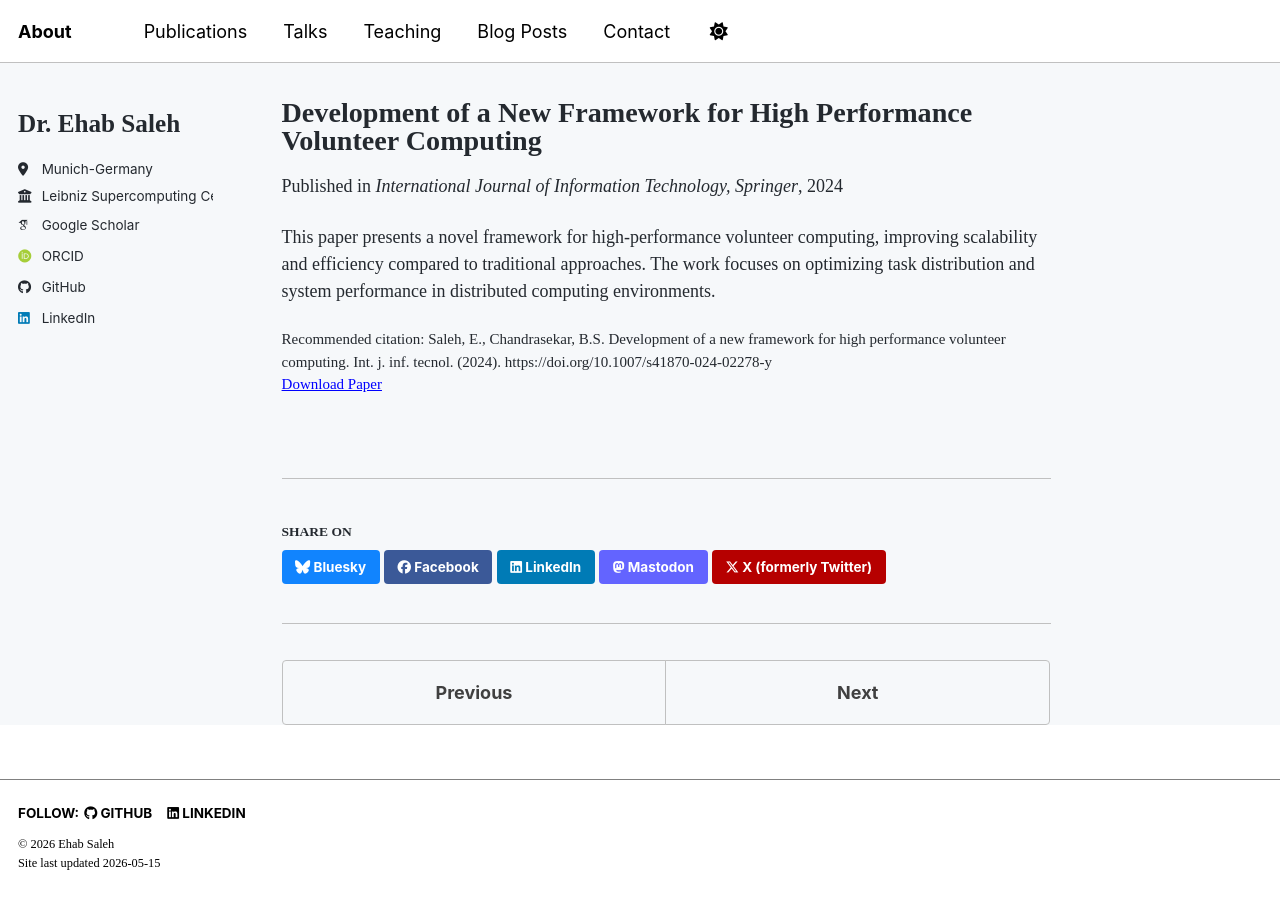
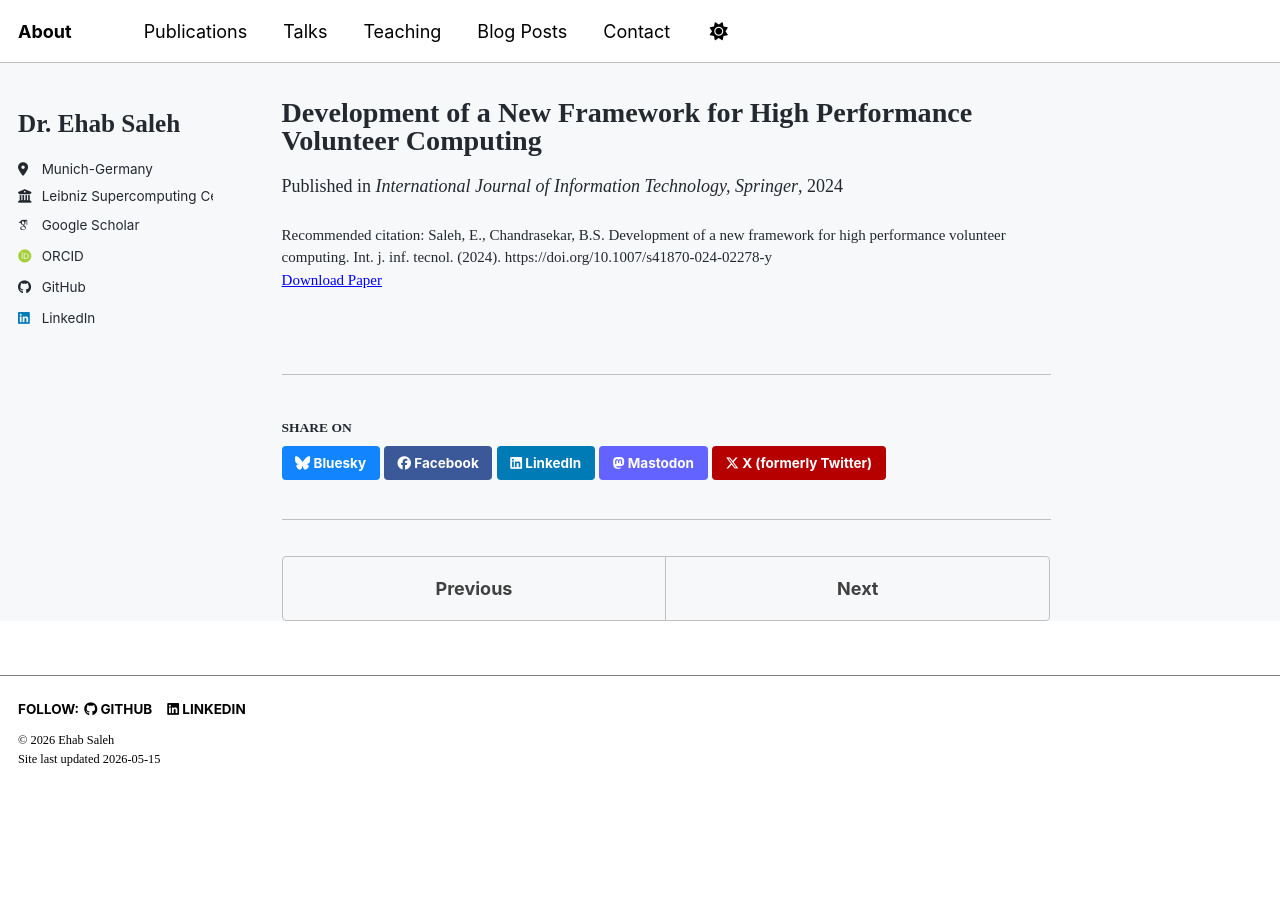
Before and after one commit to ehabosaleh/ehabosaleh.github.io, a Jekyll site: the page built from _publications/2024-volunteer-framework.md, in a window 1280 px wide. Built offline with Jekyll 4.4.1, drawn with Linux system fonts in a browser that asks for light colours; some web fonts are replaced; a script bundle is joined from its source files by our own code; library files that are not in the unit come from our copies.

```diff
--- a/_publications/2024-volunteer-framework.md
+++ b/_publications/2024-volunteer-framework.md
@@ -9,5 +9,3 @@
 author: "Ehab Saleh, B. S. Chandrasekar"
 citation: "Saleh, E., Chandrasekar, B.S. Development of a new framework for high performance volunteer computing. Int. j. inf. tecnol. (2024). https://doi.org/10.1007/s41870-024-02278-y"
 ---
-
-This paper presents a novel framework for high-performance volunteer computing, improving scalability and efficiency compared to traditional approaches. The work focuses on optimizing task distribution and system performance in distributed computing environments.
```
